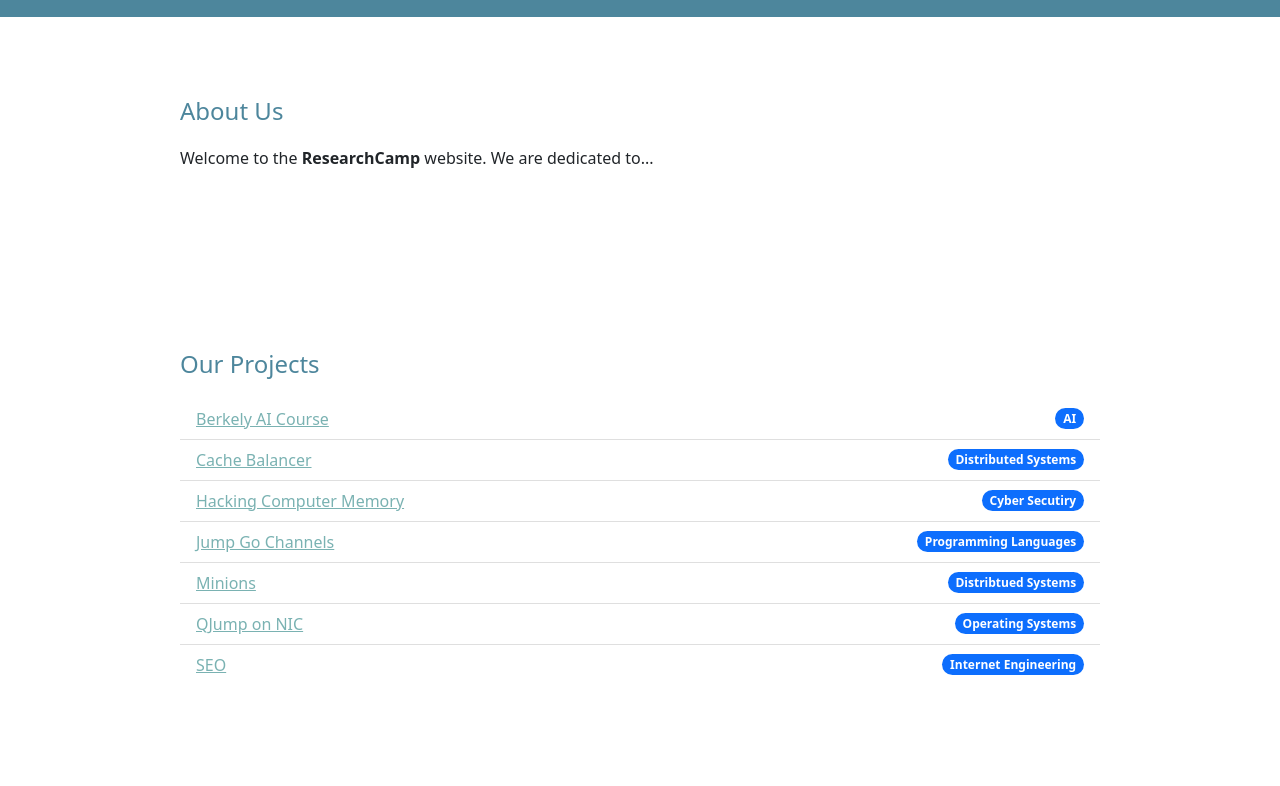
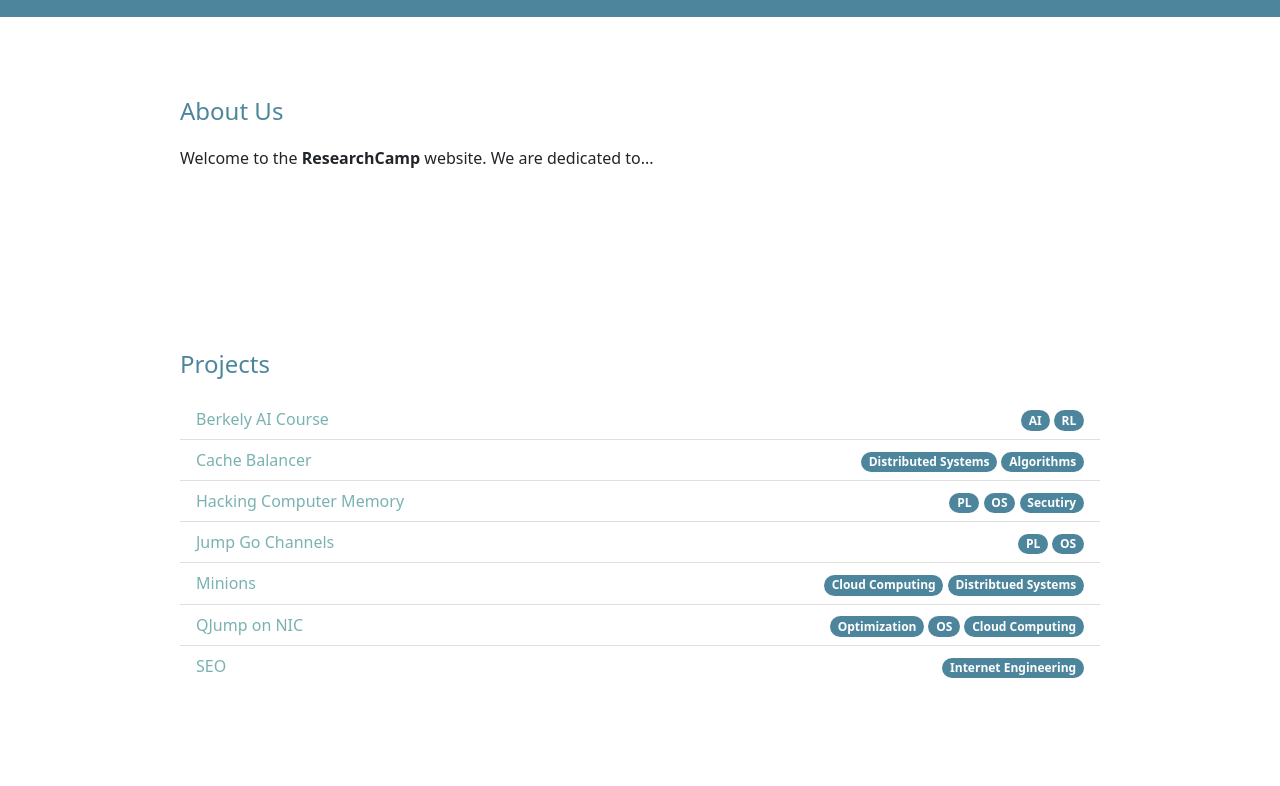
Before and after one commit to research-camp/profile, a plain HTML site: page index.html in a window 1280 px wide. Shown: the part 111-897 px from the top of the page. Drawn offline with nearby package versions, Linux system fonts and the light colour scheme.

Commit message:
update: main list

```diff
--- a/index.html
+++ b/index.html
@@ -37,35 +37,57 @@
 
     <section id="projects" class="fade-in">
         <div class="container">
-            <h2>Our Projects</h2>
+            <h2>Projects</h2>
             <ul class="list-group list-group-flush">
                 <li class="list-group-item d-flex justify-content-between align-items-center">
                     <a href="projects/berkeley-ai-course.html" class="link">Berkely AI Course</a>
-                    <span class="badge bg-primary rounded-pill">AI</span>
+                    <div>
+                        <span class="highlight badge rounded-pill">AI</span>
+                        <span class="highlight badge rounded-pill highlight">RL</span>
+                    </div>
                 </li>
                 <li class="list-group-item d-flex justify-content-between align-items-center">
                     <a href="projects/cache-balancer.html" class="link">Cache Balancer</a>
-                    <span class="badge bg-primary rounded-pill">Distributed Systems</span>
+                    <div>
+                        <span class="highlight badge rounded-pill">Distributed Systems</span>
+                        <span class="highlight badge rounded-pill">Algorithms</span>
+                    </div>
                 </li>
                 <li class="list-group-item d-flex justify-content-between align-items-center">
                     <a href="projects/hacking-computer-memory.html" class="link">Hacking Computer Memory</a>
-                    <span class="badge bg-primary rounded-pill">Cyber Secutiry</span>
+                    <div>
+                        <span class="highlight badge rounded-pill">PL</span>
+                        <span class="highlight badge rounded-pill">OS</span>
+                        <span class="highlight badge rounded-pill">Secutiry</span>
+                    </div>
                 </li>
                 <li class="list-group-item d-flex justify-content-between align-items-center">
                     <a href="projects/jump-go-channels.html" class="link">Jump Go Channels</a>
-                    <span class="badge bg-primary rounded-pill">Programming Languages</span>
+                    <div>
+                        <span class="highlight badge rounded-pill">PL</span>
+                        <span class="highlight badge rounded-pill">OS</span>
+                    </div>
                 </li>
                 <li class="list-group-item d-flex justify-content-between align-items-center">
                     <a href="projects/minions.html" class="link">Minions</a>
-                    <span class="badge bg-primary rounded-pill">Distribtued Systems</span>
+                    <div>
+                        <span class="highlight badge rounded-pill">Cloud Computing</span>
+                        <span class="highlight badge rounded-pill">Distribtued Systems</span>
+                    </div>
                 </li>
                 <li class="list-group-item d-flex justify-content-between align-items-center">
                     <a href="projects/qjump-on-nic.html" class="link">QJump on NIC</a>
-                    <span class="badge bg-primary rounded-pill">Operating Systems</span>
+                    <div>
+                        <span class="highlight badge rounded-pill">Optimization</span>
+                        <span class="highlight badge rounded-pill">OS</span>
+                        <span class="highlight badge rounded-pill">Cloud Computing</span>
+                    </div>
                 </li>
                 <li class="list-group-item d-flex justify-content-between align-items-center">
                     <a href="projects/seo.html" class="link">SEO</a>
-                    <span class="badge bg-primary rounded-pill">Internet Engineering</span>
+                    <div>
+                        <span class="highlight badge rounded-pill">Internet Engineering</span>
+                    </div>
                 </li>
             </ul>
         </div>
--- a/styles.css
+++ b/styles.css
@@ -29,12 +29,16 @@ header .container {
     color: #7AB2B2 !important;
 }
 
+a {
+    text-decoration: none !important;
+}
+
 a:visited {
     color: inherit;
 }
 
 a:hover {
-    color: #CDE8E5;
+    color: #CDE8E5 !important;
 }
 
 header h1 {
@@ -81,6 +85,10 @@ footer {
     padding: 20px 0;
 }
 
+.highlight {
+    background-color: #4D869C !important;
+}
+
 .fade-in {
     opacity: 0;
     transition: opacity 1s ease-in;
```
